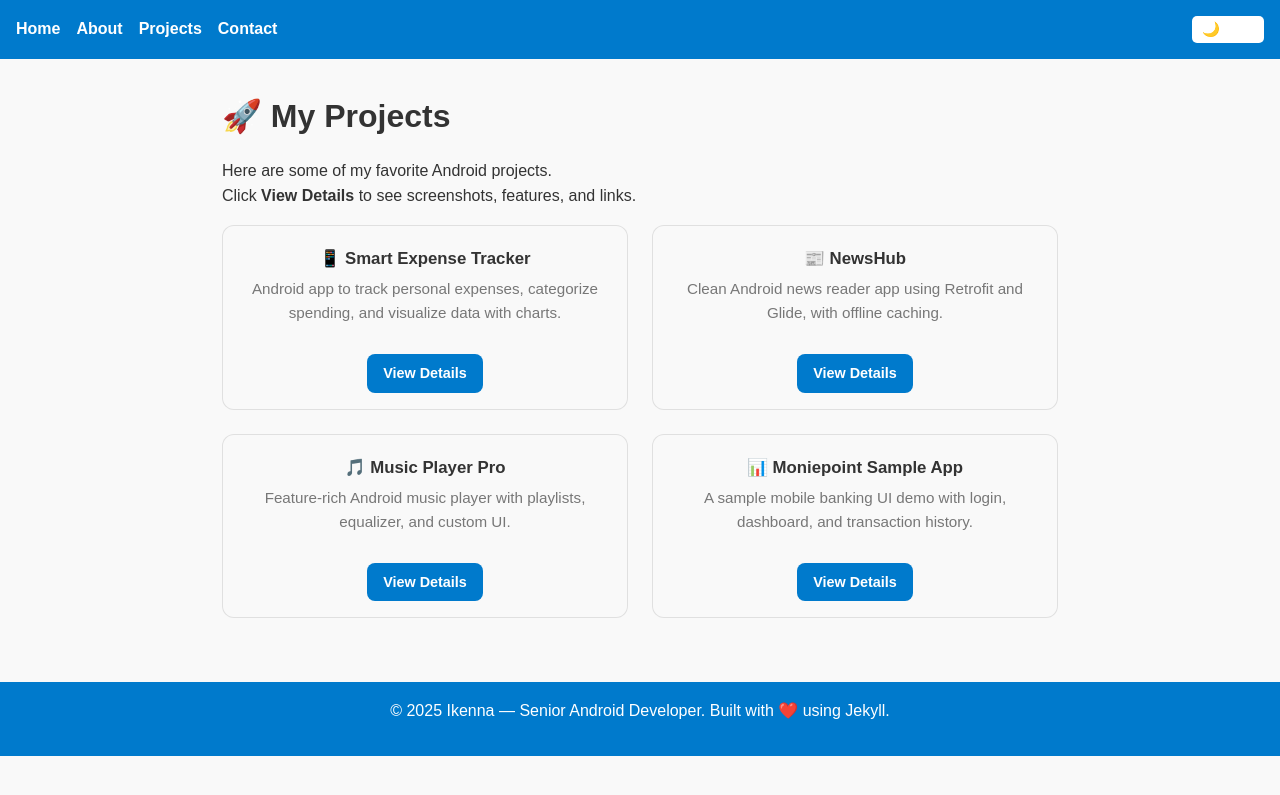
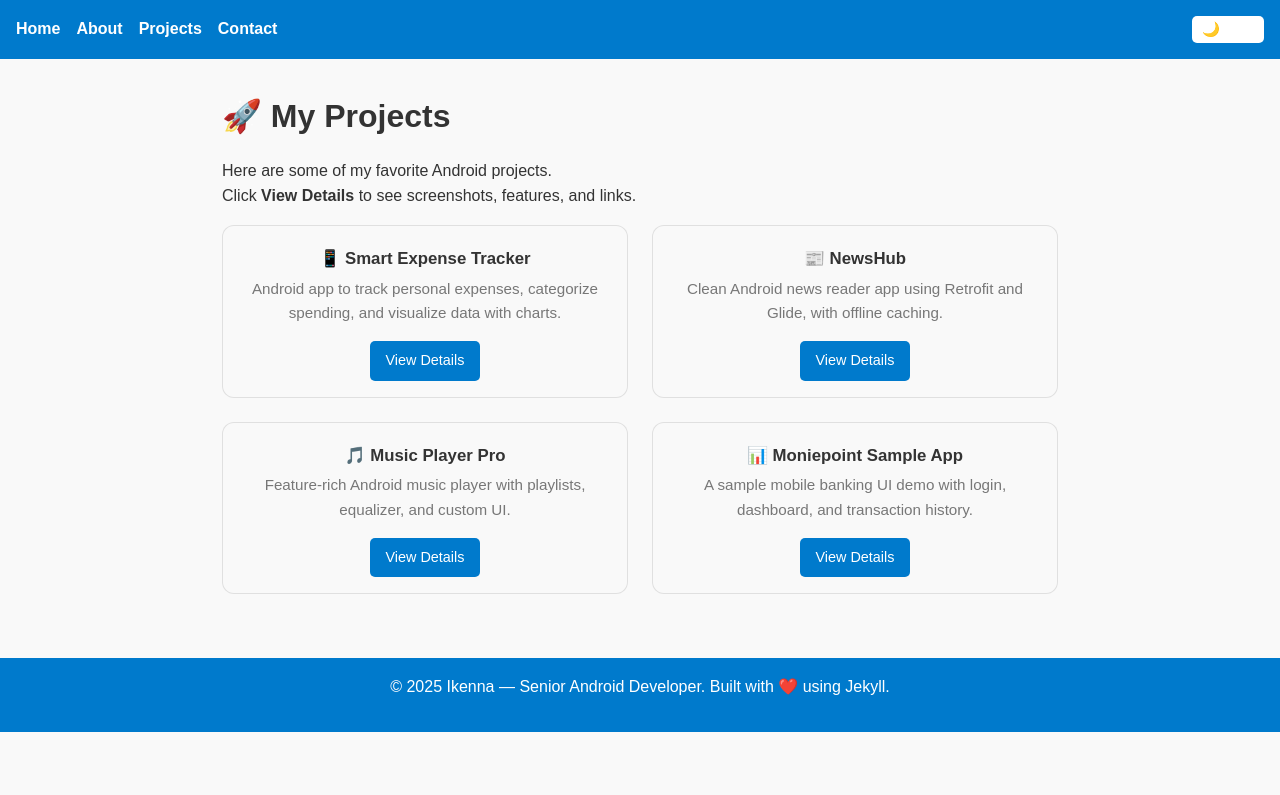
Before and after one commit to Andy112/ikenna-portfolio, a Jekyll site: the page built from projects.md, in a window 1280 px wide. Shown: the top 795 px of the page. Built offline with Jekyll 4.4.1, drawn with Linux system fonts in a browser that asks for light colours.

Commit message:
Update style.css

```diff
--- a/assets/style.css
+++ b/assets/style.css
@@ -169,7 +169,7 @@ body.dark .project-card {
 }
 
 /* Button */
-.project-card .btn {
+/* .project-card .btn {
   display: inline-block;
   margin-top: 0.8rem;
   padding: 0.48rem 1rem;
@@ -178,7 +178,7 @@ body.dark .project-card {
   color: var(--btn-text, #fff);
   font-weight: 600;
   text-decoration: none;
-}
+} */
 
 /* Hover */
 .project-card:hover {
```
